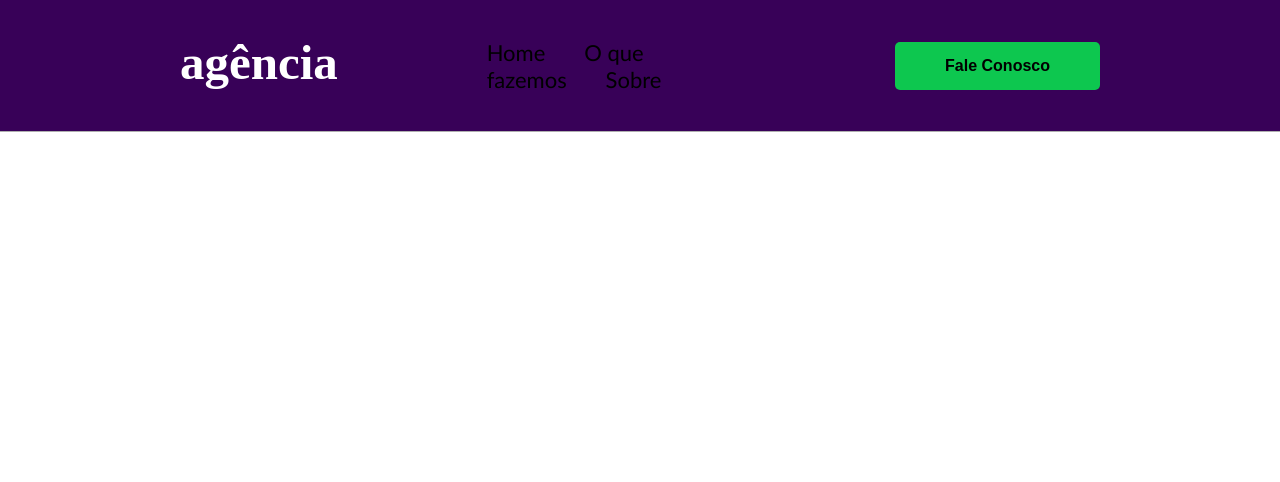
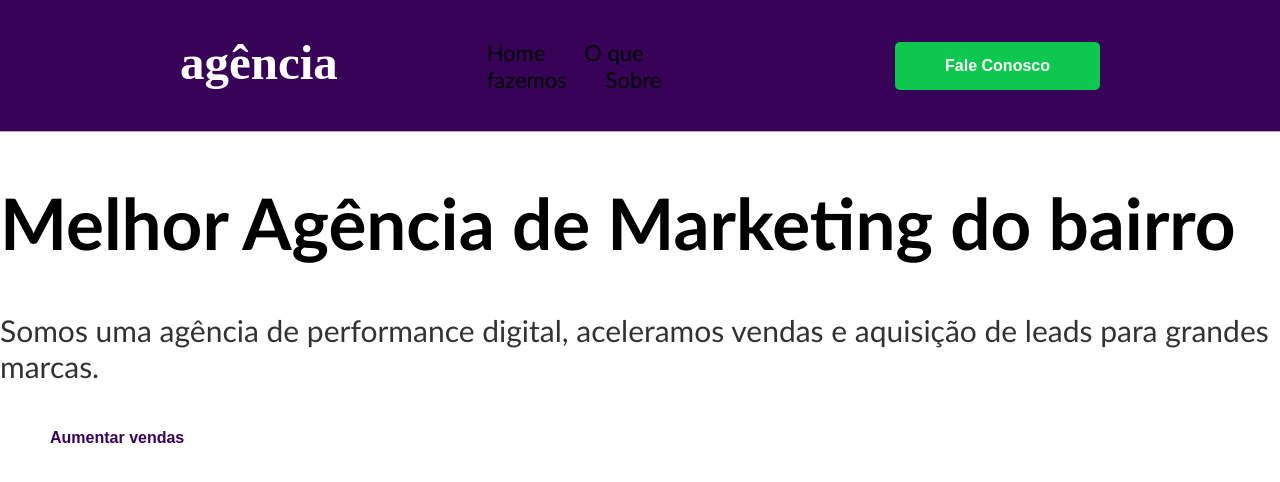
Before and after one commit to joaovitorcidralv/LandingPageMKT, a Next.js app: page / in a window 1280 px wide. Shown: the top 482 px of the page. Built offline with nearby package versions, Linux system fonts and the light colour scheme.

Commit message:
Criando variações de button e outras features

```diff
--- /dev/null
+++ b/components/button/button.module.scss
@@ -0,0 +1,19 @@
+@import "/styles/mixins/colors.scss";
+
+.button{
+    padding: 15px 50px;
+    border-radius: 5px;
+    font-size: 16px;
+    font-weight: bold;
+    border: none;
+
+    &.primary{
+        background-color: $green-color;
+        color: $white-color;
+    }
+
+    &.secundary{
+        background-color: $white-color;
+        color: $purple-color
+    }
+}
--- /dev/null
+++ b/components/button/index.jsx
@@ -0,0 +1,20 @@
+import Styles from "./button.module.scss";
+
+/*
+props
+
+title: String
+kind: "primary" || "secondary"
+*/
+const Button = ({ title,kind }) => {
+    const generationClassByKind = ()=> {
+        if(kind === "secundary") return Styles.secundary;
+
+        return Styles.primary;
+    }
+    return <button className={`${Styles.button} ${generationClassByKind()}`}>
+        {title}
+        </button>;
+};
+
+export default Button;
--- a/components/header/header.module.scss
+++ b/components/header/header.module.scss
@@ -22,12 +22,3 @@
 .action{
     text-align: end;
 }
-
-.button{
-    padding: 15px 50px;
-    border-radius: 5px;
-    font-size: 16px;
-    font-weight: bold;
-    background-color: $green-color;
-    border: none;
-}
--- a/components/header/index.jsx
+++ b/components/header/index.jsx
@@ -1,7 +1,8 @@
 import Image from "next/image";
-import Logo from "/public/images/logo.svg";
 import Link from "next/link";
 import Styles from "./header.module.scss";
+import Logo from "/public/images/logo.svg";
+import Button from "../button";
 
 
 const Header = () => {
@@ -16,7 +17,7 @@
             <Link href={"/"}>Sobre</Link>
         </div>
         <div className={Styles.action}>
-            <button className={Styles.button}>Fale Conosco</button>
+            <Button title="Fale Conosco"/>
         </div>
     </div>
     );
--- /dev/null
+++ b/components/welcome/index.jsx
@@ -0,0 +1,17 @@
+import Styles from "./welcome.module.scss";
+import Button from "../button/index";
+
+const Welcome = () => {
+    return <div className={Styles.container}>
+        <div className={Styles.text}>
+            <h1>Melhor Agência de Marketing do bairro</h1>
+            <p>
+                Somos uma agência de performance digital, aceleramos vendas e aquisição de leads para grandes marcas.
+            </p>
+            <Button title="Aumentar vendas" kind="secundary"/>
+        </div>
+        <div className={Styles.image}></div>
+    </div>
+};
+
+export default Welcome;
--- /dev/null
+++ b/components/welcome/welcome.module.scss
@@ -0,0 +1,11 @@
+.text{
+    h1{
+        font-weight: bold;
+        font-size: 71px;
+    }
+
+    p{
+        font-size: 30px;
+        opacity: 0.8;
+    }
+}
--- a/pages/index.jsx
+++ b/pages/index.jsx
@@ -1,10 +1,12 @@
-import Header from "../components/header";
+import Header from "@/components/header";
 import styles from "./Home.module.scss";
+import Welcome from "@/components/welcome";
 
 export default function Home() {
   return (
     <div className={styles.container}>
     <Header />
+    <Welcome />
   </div>
   );
 }
--- a/styles/globals.scss
+++ b/styles/globals.scss
@@ -13,13 +13,3 @@
   color: inherit;
   text-decoration: none;
 }
-
-@media (prefers-color-scheme: dark){
-  html {
-    color-scheme: dark;
-  }
-  body {
-    color: whitesmoke;
-    background: black;
-  }
-}
--- a/styles/mixins/colors.scss
+++ b/styles/mixins/colors.scss
@@ -1,3 +1,4 @@
 $purple-color:#380158;
 $green-color:#0DC74F;
 $gray-color: #AFAFAF;
+$white-color: #fff;
```
